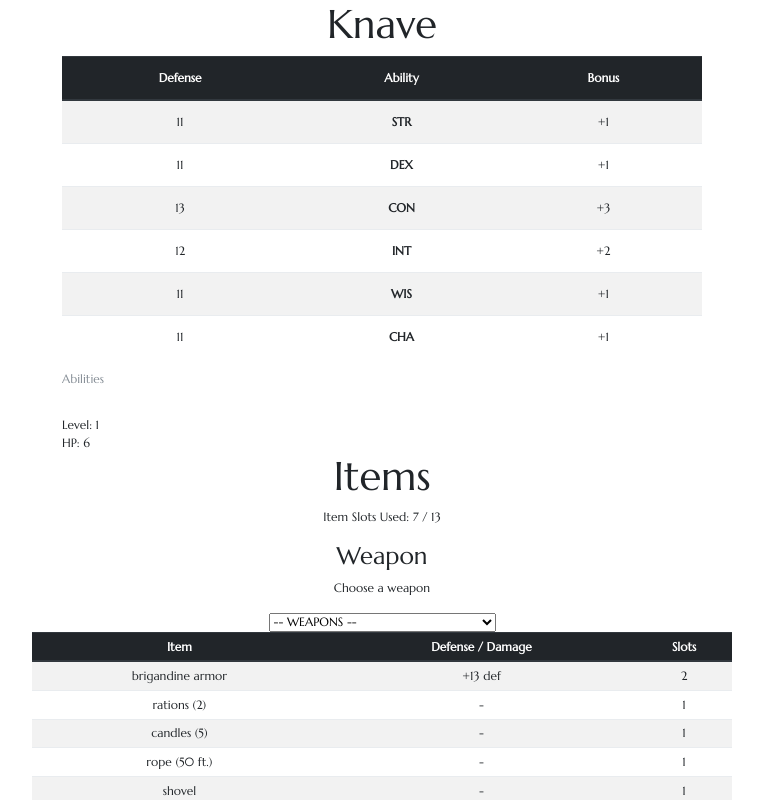
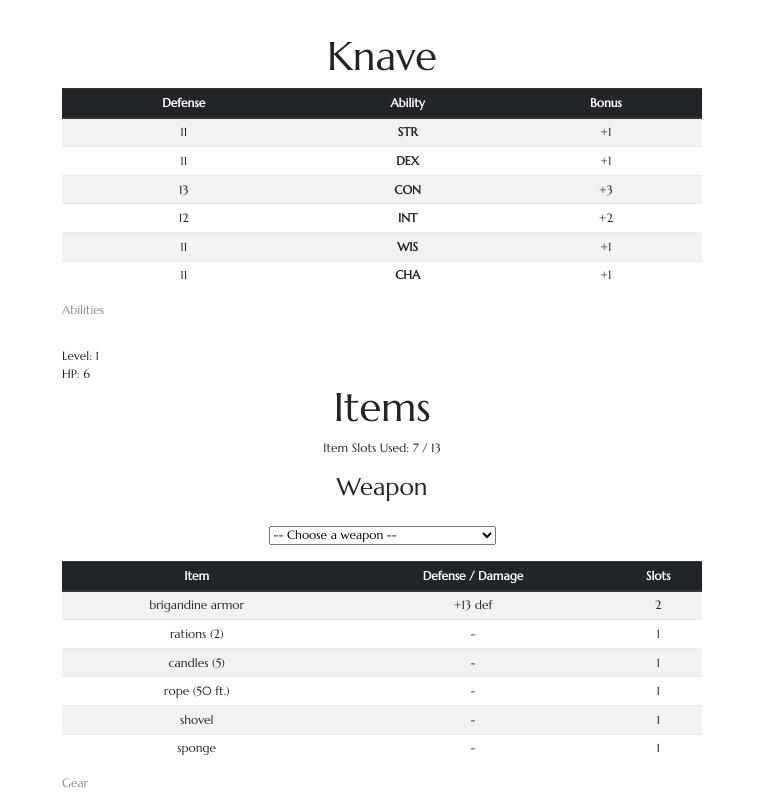
Before and after one commit to riccjohn/Knave-Character-Generator_deprecated, a React (Create React App) app: page / in a window 1280 px wide. Shown: the top 800 px of the page, without its empty margins (258-1021 px from the left). Built offline with nearby package versions, Linux system fonts and the light colour scheme.

Commit message:
Fixed spacing and changed prettierrc so it doesnt conflict with eslintrc

```diff
--- a/src/Components/AbilityScores.js
+++ b/src/Components/AbilityScores.js
@@ -34,7 +34,7 @@ class AbilityScores extends Component {
     return (
       <React.Fragment>
         <div className="abilities flex row center section">
-          <table className="table table-striped">
+          <table className="table table-striped table-sm">
             <caption>Abilities</caption>
             <thead className="thead-dark">
               <tr>
--- a/src/Components/CharacterDetails.js
+++ b/src/Components/CharacterDetails.js
@@ -7,21 +7,23 @@ const CharacterDetails = props => {
   const { character } = props;
   return (
     <React.Fragment>
+      <div className="flex column center section items">
         <h1>Items</h1>
         <p>
           Item Slots Used: {calcUsedSlots(character)} /{' '}
           {character.abilities && getTotalSlots(character)}
         </p>
         <h4>Weapon</h4>
-      <p>Choose a weapon</p>
         <select
           onChange={el => {
             props.weaponUpdate(el.target.value);
           }}
           id="weapon">
-        <option value="default">-- WEAPONS --</option>
+          <option value="default">-- Choose a weapon --</option>
 
-        {weapons.map((weapon, index) => WeaponOption(weapon, index, character))}
+          {weapons.map((weapon, index) =>
+            WeaponOption(weapon, index, character)
+          )}
         </select>
         {character.gear ? (
           <table className="gear table table-striped table-sm">
@@ -63,7 +65,7 @@ const CharacterDetails = props => {
 
         <h1>Traits</h1>
         {!!character.traits && (
-        <React.Fragment>
+          <div>
             <p className="inner-width section">
               You are{' '}
               {['a', 'e', 'i', 'o', 'u'].includes(character.traits.physique[0])
@@ -80,8 +82,9 @@ const CharacterDetails = props => {
               You were formerly a {character.traits.background}, and found
               yourself {character.traits.misfortunes}.
             </p>
-        </React.Fragment>
+          </div>
         )}
+      </div>
     </React.Fragment>
   );
 };
--- a/src/Components/index.js
+++ b/src/Components/index.js
@@ -1,3 +1,2 @@
-export { default as AbilityScores } from "./AbilityScores";
-export { default as CharacterDetails } from "./CharacterDetails";
-// export { default as WeaponOption } from "./WeaponOption";
+export { default as AbilityScores } from './AbilityScores';
+export { default as CharacterDetails } from './CharacterDetails';
--- a/src/index.css
+++ b/src/index.css
@@ -12,44 +12,27 @@ body {
   font-size: 12px;
   -webkit-font-smoothing: antialiased;
   -moz-osx-font-smoothing: grayscale;
+  height: 100%;
 }
 
 .flex {
   display: flex;
-  width: 100%;
 }
 
 .column {
   flex-direction: column;
+  align-items: center;
 }
 
 .row {
   flex-direction: row;
 }
 
-.container {
-  width: 100%;
-  justify-content: center;
-}
-
-.main-container {
-  width: 100%;
-  height: 100%;
-  align-items: center;
-}
-
 .main-padding {
   height: 100%;
   width: 75%;
   align-items: center;
-}
-
-.inner-width: {
-  width: 75%;
-}
-
-.center {
-  justify-content: center;
+  margin-top: 2rem;
 }
 
 .table {
@@ -62,11 +45,6 @@ body {
   text-align: left;
 }
 
-table td,
-table tr {
-  /* border: 1px solid black; */
-}
-
 .footer {
   margin-top: 2.5rem;
   background-color: #212529;
@@ -75,7 +53,6 @@ table tr {
   color: white;
   text-align: center;
   align-items: center;
-  justify-content: center;
 }
 
 .block {
@@ -86,5 +63,10 @@ table tr {
 }
 
 .section {
+  width: 100%;
   max-width: 640px;
 }
+
+select {
+  margin: 1rem;
+}
```
Also changed, not shown: src/Components/WeaponOption.js (+6 -6 lines), .prettierrc.json. Lines whose indentation alone changed are shown as unchanged.
